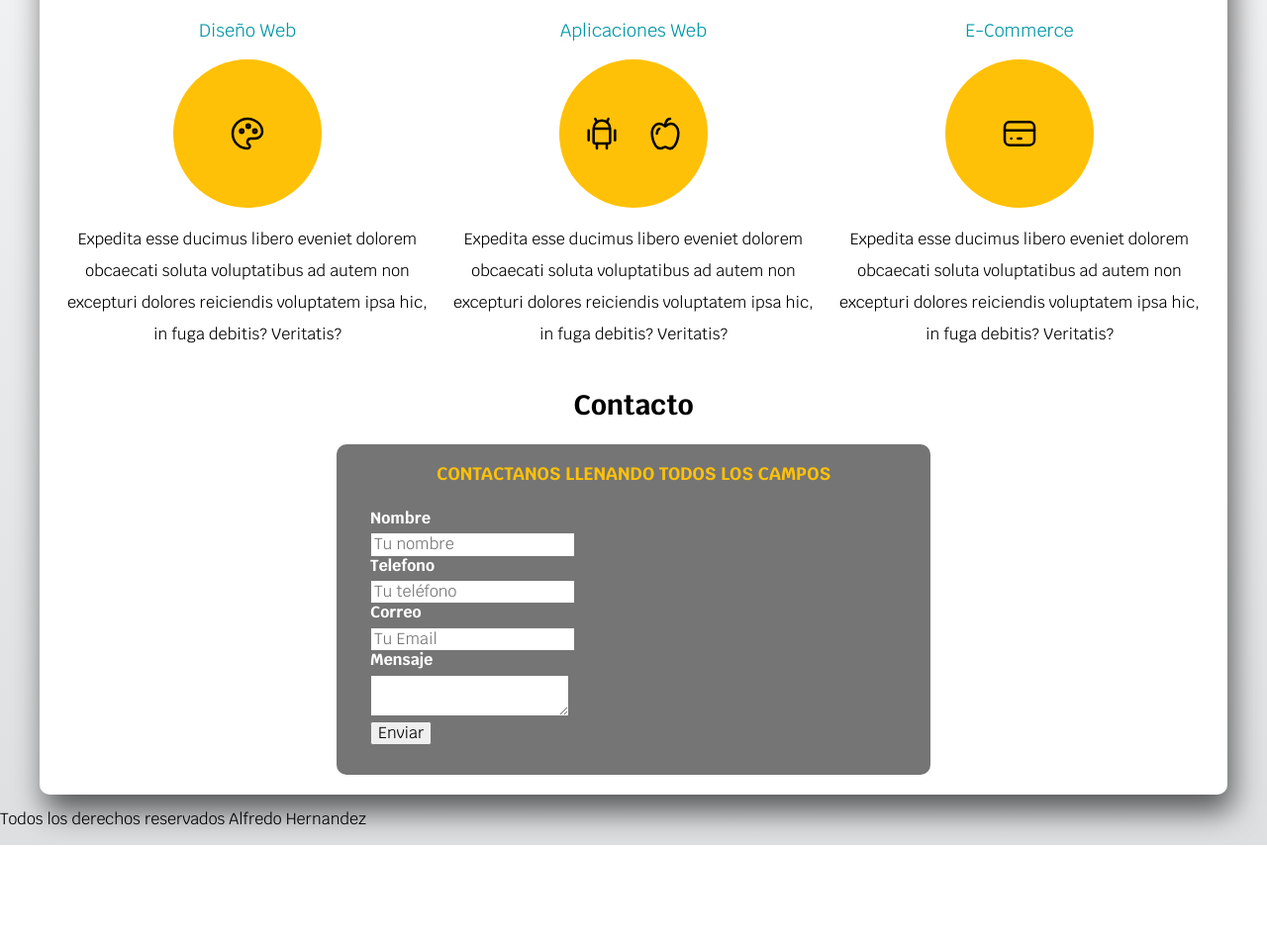
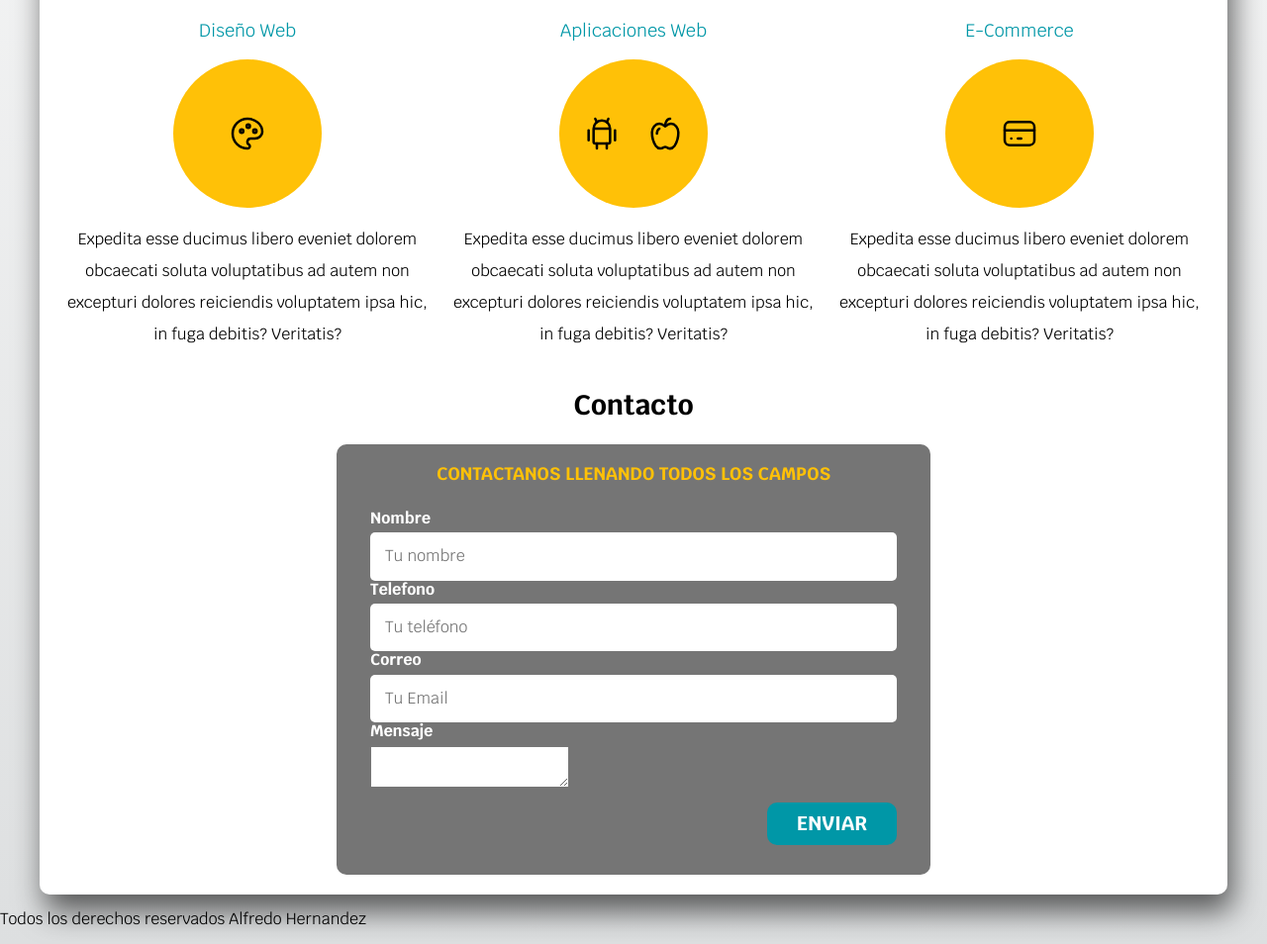
Before and after one commit to Alfredy25/CursoDesarrolloWeb, a plain HTML site: page index.html in a window 1280 px wide. Shown: the part 703-1657 px from the top of the page at 99% size. Before the commit the page ends 1557 px from the top, so only its background shows below. Drawn offline with Linux system fonts and the light colour scheme.

Commit message:
se termina sección de CSS a los inputs

```diff
--- a/CSS/Styles.css
+++ b/CSS/Styles.css
@@ -72,6 +72,34 @@ h3 {
     border-radius: 1rem;
     width: 90%;
     text-align: center;
+    border: none;
+}
+
+.boton:hover {
+    cursor: pointer;
+}
+
+/*utilidades*/
+.w-sm-100 {
+    width: 100%;
+}
+
+@media (min-width:768px) {
+    .w-100 {
+        width: auto;
+    }
+}
+
+.flex {
+    display: flex;
+}
+
+.alinear-derecha {
+    justify-content: flex-end;
+}
+
+.nav-bg {
+    background-color: var(--secundario);
 }
 
 
@@ -80,9 +108,7 @@ h3 {
     font-size: 2rem;
 }
 
-.nav-bg {
-    background-color: var(--secundario);
-}
+
 
 .contenedor {
     max-width: 120rem;
@@ -198,20 +224,27 @@ h3 {
     margin-bottom: 2rem;
 }
 
-.contenedor-campos {
-
-}
+.contenedor-campos {}
 
 .campo {
     margin-botton: 1rem;
 }
 
 .campo label {
-    color:var(--blanco);
+    color: var(--blanco);
     font-weight: bold;
     margin-bottom: .5rem;
     display: block;
 }
+
+.campo input {
+    width: 100%;
+    border: none;
+    padding: 1.5rem;
+    border-radius: .5rem;
+}
+
+
 /*Media Querys  max-width es hacia abajo y min-width es hacia arriba*/
 
 @media (min-width: 480px) {
--- a/index.html
+++ b/index.html
@@ -139,8 +139,8 @@
                         </div>
                     </div> <!--.contenedor-campos-->
 
-                    <div>
-                        <input type="submit" value="Enviar">
+                    <div class="alinear-derecha flex">
+                        <input class="boton w-sm-100" type="submit" value="Enviar">
                     </div>
 
                 </fieldset>
```
